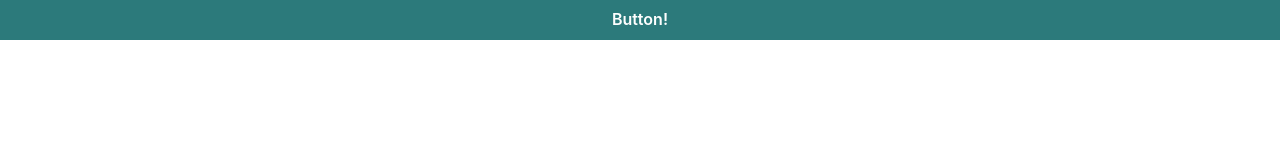
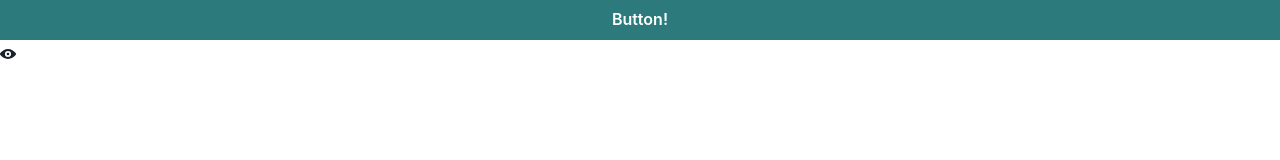
Before and after one commit to besumero628/react-rails-todo-front, a React (Create React App) app: page /test in a window 1280 px wide. Shown: the top 160 px of the page. Built offline with nearby package versions, Linux system fonts and the light colour scheme.

Commit message:
[Add] View Icon

```diff
--- a/package.json
+++ b/package.json
@@ -3,6 +3,7 @@
   "version": "0.1.0",
   "private": true,
   "dependencies": {
+    "@chakra-ui/icons": "^2.0.0",
     "@chakra-ui/react": "^2.0.0",
     "@emotion/react": "^11.9.0",
     "@emotion/styled": "^11.8.1",
--- /dev/null
+++ b/src/components/atom/button/ViewIconButton.tsx
@@ -0,0 +1,14 @@
+import { ViewIcon } from "@chakra-ui/icons";
+import { Icon } from "@chakra-ui/react";
+import { FC, memo } from "react";
+
+type Props = {
+  show: boolean
+}
+
+export const ViewIconButton:FC<Props> = memo((props)=> {
+  const {show = false} = props
+  return (
+    <Icon as={ViewIcon} />
+  )
+})
--- a/src/components/pages/ComponentTest.tsx
+++ b/src/components/pages/ComponentTest.tsx
@@ -1,8 +1,12 @@
 import { FC, memo } from "react";
 import { PrimaryButton } from "../atom/button/PrimaryButton";
+import { ViewIconButton } from "../atom/button/ViewIconButton";
 
 export const Test: FC = memo(()=>{
   return (
-    <PrimaryButton>Button!</PrimaryButton>
+    <>
+      <PrimaryButton>Button!</PrimaryButton>
+      <ViewIconButton show={true} />
+    </>
   )
 })
```
Also changed, not shown: 1 other file (tests, documents, lock files or other folders).
